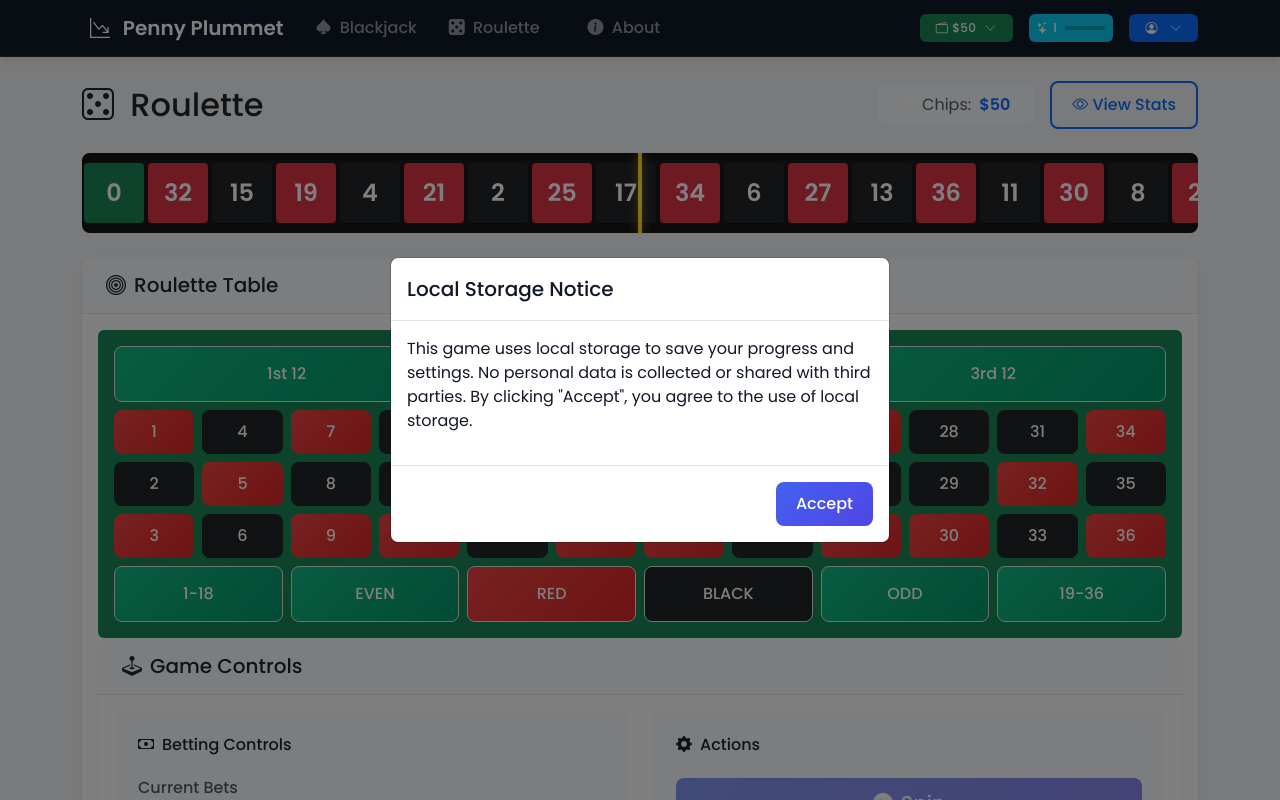
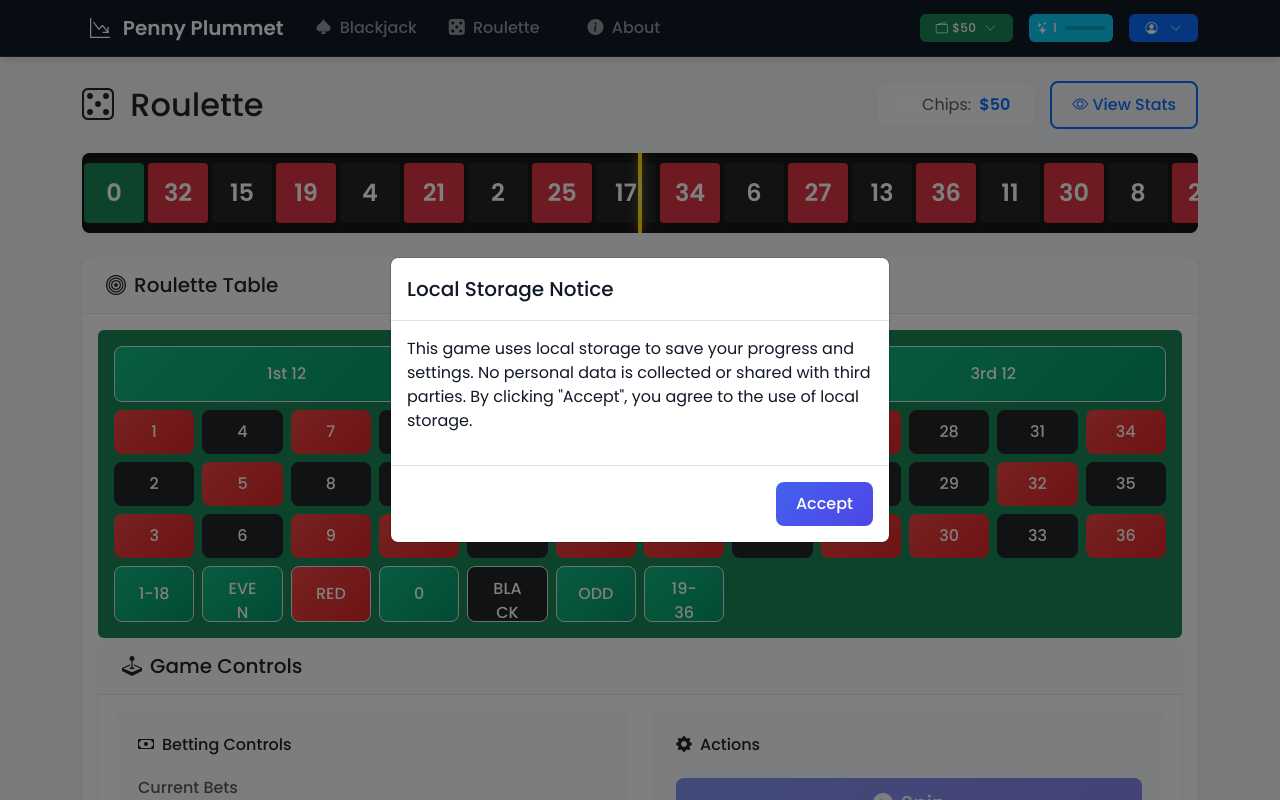
Before and after one commit to benceb2/penny-plummet, a Vue app: page /roulette in a window 1280 px wide. Shown: the top 800 px of the page. Built offline with nearby package versions, Linux system fonts and the light colour scheme.

Commit message:
add 0 to roulette table

```diff
--- a/src/components/RouletteTable.vue
+++ b/src/components/RouletteTable.vue
@@ -100,6 +100,12 @@ const bottomBets = [
     class: 'btn-danger'
   },
   {
+    type: 'straight' as BetType,
+    label: '0',
+    numbers: [0],
+    class: 'btn-success'
+  },
+  {
     type: 'black' as BetType,
     label: 'BLACK',
     numbers: [2, 4, 6, 8, 10, 11, 13, 15, 17, 20, 22, 24, 26, 28, 29, 31, 33, 35],
@@ -160,7 +166,7 @@ const bottomBets = [
 
       <!-- Bottom Bets -->
       <div class="row g-2">
-        <div v-for="bet in bottomBets" :key="bet.label" class="col-2">
+        <div v-for="bet in bottomBets" :key="bet.label" class="col-1">
           <button :class="['btn border w-100', bet.class]" style="height: 3.5rem"
             @click="onPlaceBet(bet.type, bet.numbers, currentBetAmount)">
             {{ bet.label }}
```
